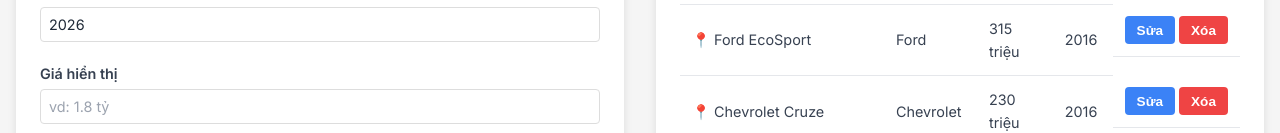
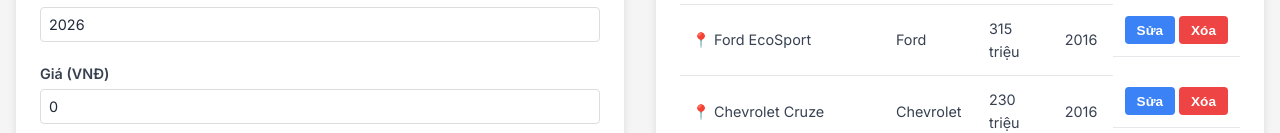
Before and after one commit to PhucDo-TMA/minh-than-oto, a Next.js app: page /admin in a window 1280 px wide. Shown: the part 819-952 px from the top of the page. Built offline with nearby package versions, Linux system fonts and the light colour scheme.

Commit message:
fix error

```diff
--- a/app/admin/page.tsx
+++ b/app/admin/page.tsx
@@ -271,6 +271,10 @@
               <div className="form-row">
                 <label>Năm</label>
                 <input name="year" type="number" value={form.year} onChange={handleChange} />
+              </div>
+              <div className="form-row">
+                <label>Giá (VNĐ)</label>
+                <input name="price" type="number" value={form.price} onChange={handleChange} placeholder="vd: 299000000" />
               </div>
               <div className="form-row">
                 <label>Giá hiển thị</label>
--- a/data/cars.json
+++ b/data/cars.json
@@ -365,7 +365,7 @@
       "Hỗ trợ khởi hành ngang dốc HAC",
       "Camera lùi & cảm biến lùi"
     ],
-    "order": 11
+    "order": 10
   },
   {
     "name": "Mazda3 2020 Premium",
@@ -405,7 +405,7 @@
       "Trợ lực khởi hành ngang dốc (HLA)",
       "Cảm biến lùi + Camera lùi"
     ],
-    "order": 12
+    "order": 11
   },
   {
     "name": "Ford Ecosport 2019",
@@ -442,7 +442,7 @@
       "ABS + EBD + BA – hệ thống chống bó cứng phanh và phân phối lực phanh điện tử",
       "Cân bằng điện tử ESP & hill start assist"
     ],
-    "order": 13
+    "order": 12
   },
   {
     "name": "Mitsubishi Xpander Cross 2021",
@@ -478,7 +478,7 @@
       "Cảm biến lùi + Camera lùi – hỗ trợ đỗ xe an toàn hơn",
       "Túi khí đa điểm – gia tăng bảo vệ hành khách"
     ],
-    "order": 10
+    "order": 13
   },
   {
     "name": "Toyota Innova E 2012",
--- a/data/cars.ts
+++ b/data/cars.ts
@@ -1,6 +1,7 @@
 import carData from "./cars.json";
 
 export interface Car {
+  order: number;
   name: string;
   slug: string;
   image: string;
```
